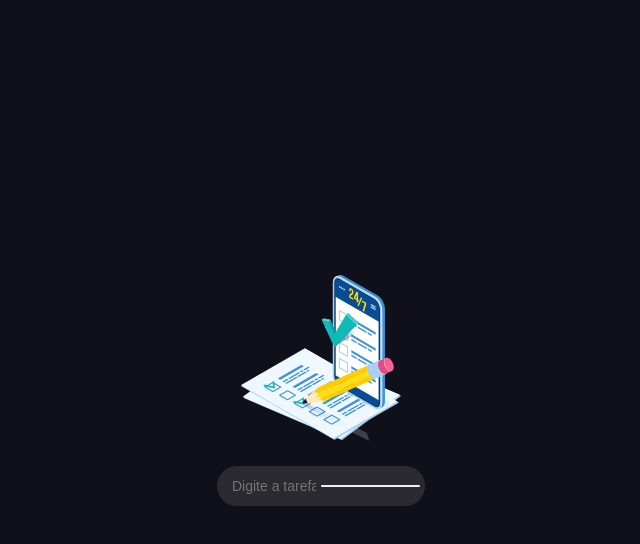
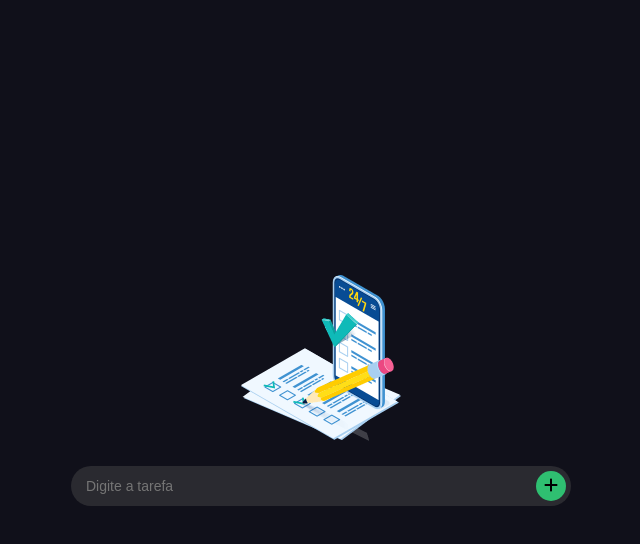
Before and after one commit to Ramon-Erik/tarefas-locais, an Angular app: page / in a window 1280 px wide. Both pictures are taken after a click on the button "Criar nova tarefa". Shown: the top 544 px of the page, without its empty margins (319-959 px from the left). Built offline with nearby package versions, Linux system fonts and the light colour scheme.

Commit message:
feat: add task input styles

```diff
--- a/src/app/modules/todo/components/add-new-task/add-new-task.scss
+++ b/src/app/modules/todo/components/add-new-task/add-new-task.scss
@@ -1,3 +1,5 @@
+:host {
+  width: 100%;
   .input-label-text {
     height: 40px;
     width: 100%;
@@ -43,3 +45,4 @@
       margin: 0;
     }
   }
+}
--- a/src/scss/components/_button.scss
+++ b/src/scss/components/_button.scss
@@ -2,40 +2,61 @@
   display: flex;
   justify-content: center;
   align-items: center;
-  box-sizing: border-box;
+  width: 100%;
   transition: 0.5s;
-  width: 100%;
-  border: 1px solid var(--transparent);
-  border-radius: 1.5rem;
+
+  border: none;
   cursor: pointer;
 
   &.btn-primary,
-  &.btn-secondary {
-    padding: 10px;
-    font-size: 16px;
-  }
-
-  &.btn-primary {
-    color: var(--black-010);
+  &.btn-primary-circle {
+    color: var(--black-10);
     background: var(--primary);
 
-    &:hover:not(:disabled) {
+    &:hover {
       background: var(--primary-010);
       color: var(--white);
     }
   }
 
-  &.btn-secondary {
+  &.btn-danger,
+  &.btn-danger-circle {
     color: var(--white);
-    background: var(--secondary);
+    background: var(--red);
 
     &:hover {
-      background: var(--secondary-010);
+      background: var(--red-010);
     }
   }
 
-  &:disabled {
-    cursor: not-allowed;
-    opacity: 0.7;
+  &.btn-primary,
+  &.btn-danger {
+    font-size: 16px;
+    border-radius: 50px;
+    padding: 10px 20px;
+  }
+
+  &.btn-primary-circle,
+  &.btn-danger-circle {
+    width: 30px;
+    height: 30px;
+    border-radius: 50px;
+
+    &::after {
+      top: 1px;
+      position: relative;
+    }
+  }
+
+  &.btn-primary-circle {
+    &::after {
+      content: url("/icon/add.svg");
+    }
+  }
+
+  &.btn-danger-circle {
+    &::after {
+      content: url("/icon/delete.svg");
+    }
   }
 }
```
Lines whose indentation alone changed are shown as unchanged.
